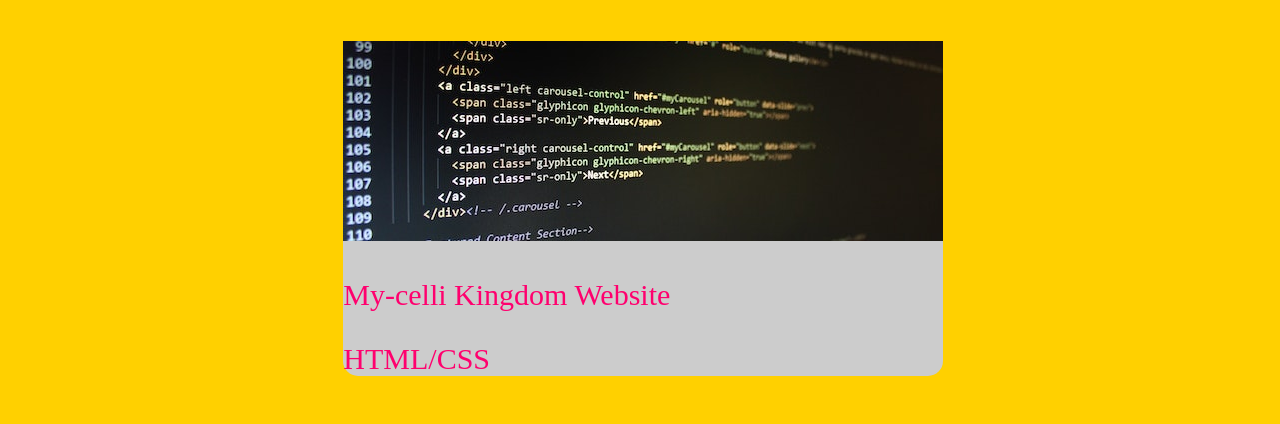
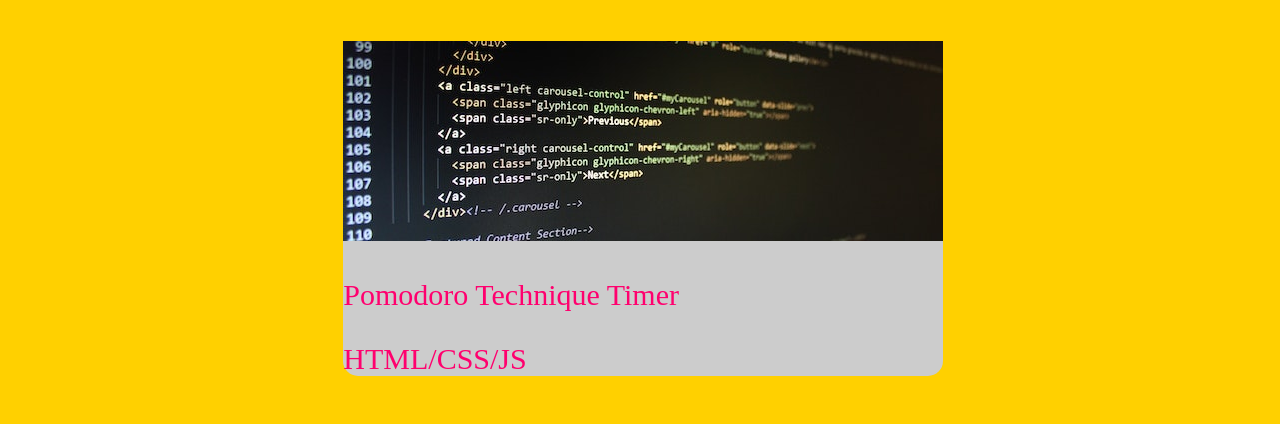
Before and after one commit to Zero-0X/Challenge_2_Custom_Responsive_Website, a plain HTML site: page index.html in a window 1280 px wide. Shown: the part 1455-1879 px from the top of the page. Drawn offline with Linux system fonts and the light colour scheme; placeholder pictures from the web are drawn by us.

Commit message:
added group project link to portfolio website, need to update portfolio to look cleaner and be more representative of my current knowledge

```diff
--- a/index.html
+++ b/index.html
@@ -45,9 +45,9 @@
         </section>
         <div class="dice">
             <section class="project project1">
-                <a href=""><img src="https://github.com/Zero-0X/Challenge_2_Custom_Responsive_Website/blob/main/assets/pexels-pixabay-270360%20(1).jpg?raw=true" alt=""/></a>
-                <p>My-celli Kingdom Website</p>
-                <span>HTML/CSS</span>
+                <a href="https://mkyrene.github.io/pomo_focus/"><img src="https://github.com/Zero-0X/Challenge_2_Custom_Responsive_Website/blob/main/assets/pexels-pixabay-270360%20(1).jpg?raw=true" alt=""/></a>
+                <p>Pomodoro Technique Timer</p>
+                <span>HTML/CSS/JS</span>
             </section>
             <section class="project project2">
                 <a href=""></a><img src="" alt="">
```
